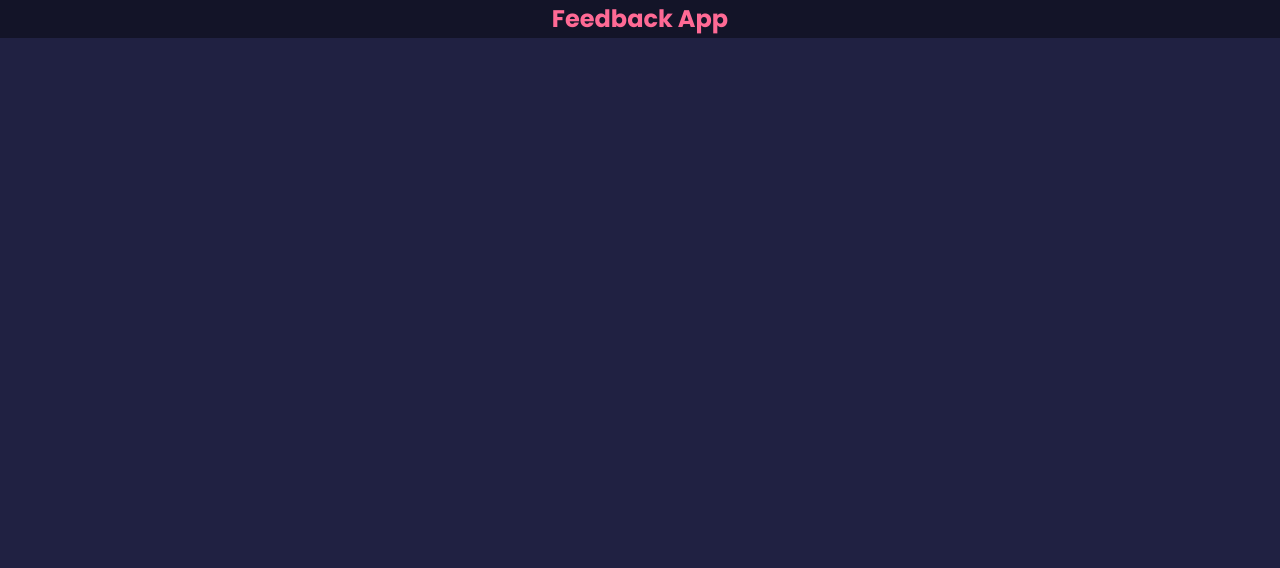
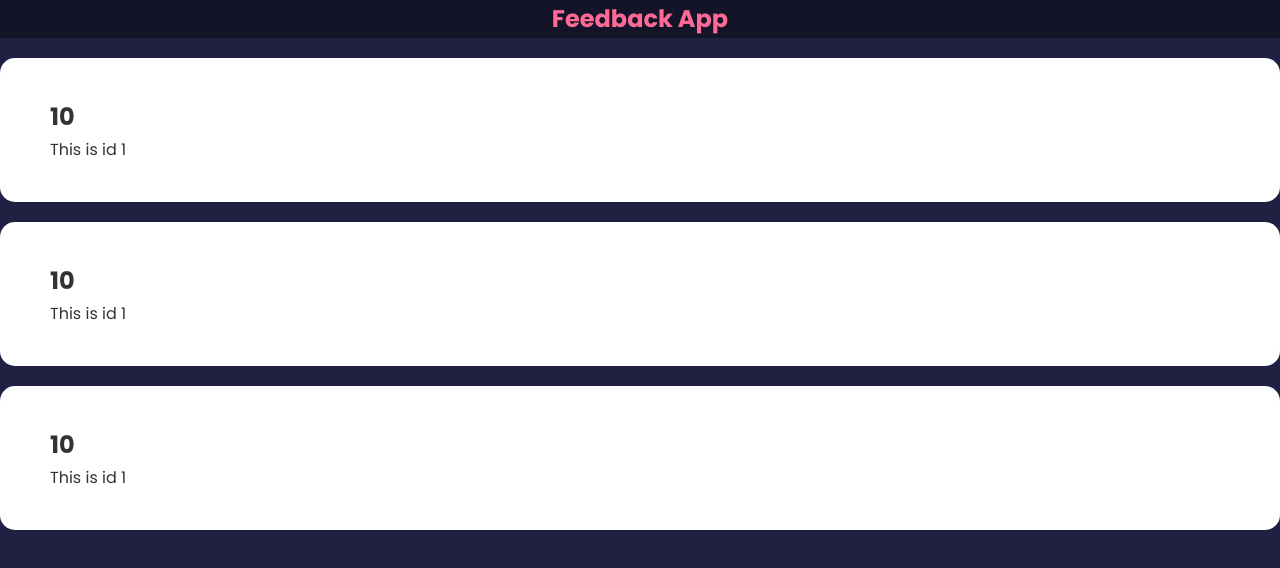
Before and after one commit to JiwanChaudhary/feedback, a React (Create React App) app: page / in a window 1280 px wide. Shown: the top 568 px of the page. Built offline with nearby package versions, Linux system fonts and the light colour scheme; a web font is replaced by a local one.

Commit message:
FeedbackData added and FeedbackList rendered

```diff
--- a/src/App.js
+++ b/src/App.js
@@ -1,11 +1,13 @@
 import React from "react";
 import "./App.css"
 import Header from "./components/Header";
+import FeedbackList from "./components/FeedbackList";
 
 function App() {
   return (
     <>
       <Header />
+      <FeedbackList />
     </>
   );
 }
--- /dev/null
+++ b/src/components/FeedbackList.jsx
@@ -0,0 +1,20 @@
+import React from "react";
+import FeedbackData from "../data/FeedbackData";
+import {Wrapper, KeyId, Card, Rating, Text} from "../styledComponents/FeedbackList.styled"
+
+function FeedbackList() {
+  return (
+    <Wrapper>
+      {FeedbackData.map((item) => (
+        <KeyId key={item.id}>
+          <Card>
+            <Rating>{item.rating}</Rating>
+            <Text>{item.text}</Text>
+          </Card>
+        </KeyId>
+      ))}
+    </Wrapper>
+  );
+}
+
+export default FeedbackList;
--- /dev/null
+++ b/src/data/FeedbackData.js
@@ -0,0 +1,20 @@
+const FeedbackData = [
+    {
+        id: 1,
+        text: "This is id 1",
+        rating: 10,
+    },
+    {
+        id: 2,
+        text: "This is id 1",
+        rating: 10,
+    },
+    {
+        id: 3,
+        text: "This is id 1",
+        rating: 10,
+    },
+
+];
+
+export default FeedbackData;
--- /dev/null
+++ b/src/styledComponents/FeedbackList.styled.js
@@ -0,0 +1,17 @@
+import styled from "styled-components";
+
+export const Wrapper = styled.div``;
+
+export const KeyId = styled.div``;
+
+export const Card = styled.div`
+  background-color: #fff;
+  color: #333;
+  border-radius: 15px;
+  padding: 40px 50px;
+  margin: 20px 0;
+  position: relative;
+`;
+export const Rating = styled.h2``;
+
+export const Text = styled.p``;
```
